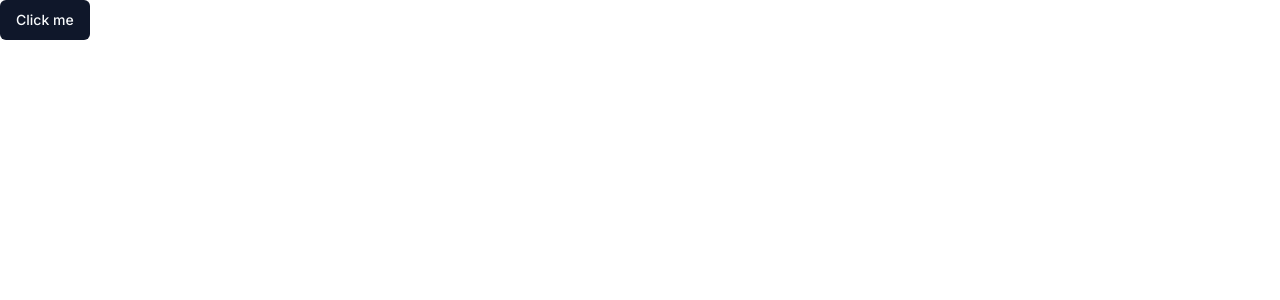
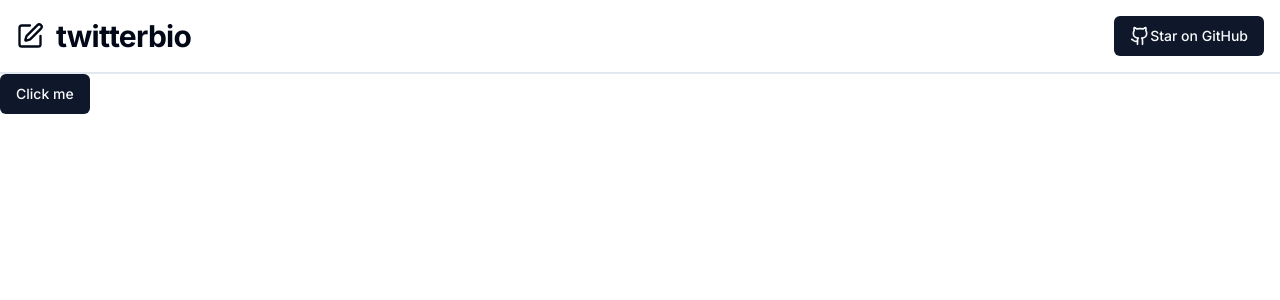
Before and after one commit to abdtriedcoding/twitterbio-ai, a Next.js app: page / in a window 1280 px wide. Shown: the top 300 px of the page. Built offline with nearby package versions, Linux system fonts and the light colour scheme.

Commit message:
code header component

```diff
--- a/app/layout.tsx
+++ b/app/layout.tsx
@@ -1,6 +1,7 @@
 import type { Metadata } from "next";
 import { Inter } from "next/font/google";
 import "./globals.css";
+import Header from "@/components/header";
 
 const inter = Inter({ subsets: ["latin"] });
 
@@ -16,7 +17,10 @@ export default function RootLayout({
 }>) {
   return (
     <html lang="en">
-      <body className={inter.className}>{children}</body>
+      <body className={inter.className}>
+        <Header />
+        {children}
+      </body>
     </html>
   );
 }
--- /dev/null
+++ b/components/header.tsx
@@ -0,0 +1,26 @@
+import Link from "next/link";
+import { Button } from "@/components/ui/button";
+import { Github, SquarePen } from "lucide-react";
+
+export default function Header() {
+  return (
+    <header className="flex justify-between items-center w-full border-b-2 p-4">
+      <Link href="/" className="flex space-x-3 items-center">
+        <SquarePen className="w-7 h-7" />
+        <h1 className="sm:text-3xl text-2xl font-bold ml-2 tracking-tight">
+          twitterbio
+        </h1>
+      </Link>
+
+      <Button asChild>
+        <Link
+          target="_blank"
+          href={"https://github.com/abdtriedcoding/twitterbio-ai"}
+        >
+          <Github className="w-5 h-5" />
+          <p>Star on GitHub</p>
+        </Link>
+      </Button>
+    </header>
+  );
+}
```
